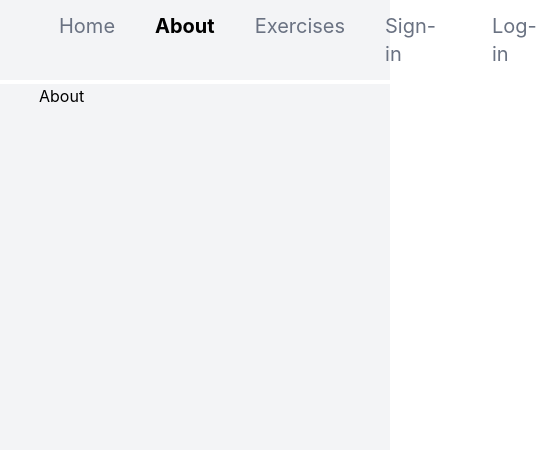
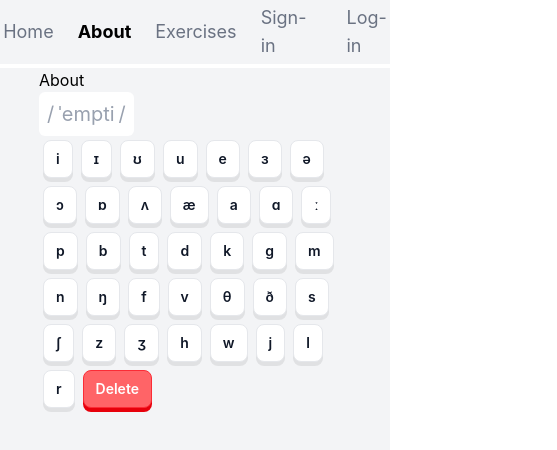
Before and after one commit to PepaHrebec/bak-frontend, a React (Vite) app: page /about in a window 390 px wide. Shown: the top 450 px of the page, 557 px wide, since content can reach past the window. Built offline with nearby package versions, Linux system fonts and the light colour scheme; a web font is replaced by a local one.

Commit message:
feat: minor tweaks

```diff
--- a/src/components/NavLink.tsx
+++ b/src/components/NavLink.tsx
@@ -16,7 +16,7 @@ const CreatedLinkComponent = createLink(BasicLinkComponent);
 export const NavLink: LinkComponent<typeof BasicLinkComponent> = (props) => {
   return (
     <CreatedLinkComponent
-      className="hover:text-black transition duration-500 ease-in-ou hover:bg-gray-200 px-5 py-3"
+      className="hover:text-black transition duration-500 ease-in-ou hover:bg-gray-200 px-3 py-1 md:px-5 md:py-3 flex flex-row justify-center items-center"
       preload={"intent"}
       activeProps={{
         className: "text-black font-bold",
@@ -24,7 +24,7 @@ export const NavLink: LinkComponent<typeof BasicLinkComponent> = (props) => {
       inactiveProps={{
         className: "text-gray-500",
       }}
-      activeOptions={{ exact: true }}
+      activeOptions={{ exact: false }}
       {...props}
     >
       {props.text}
--- a/src/components/buttons/Button.tsx
+++ b/src/components/buttons/Button.tsx
@@ -19,7 +19,7 @@ export const Button = ({
       {...props}
       disabled={disabled}
       className={cn(
-        "rounded-none font-bold text-white bg-green-500 px-3 py-1 hover:rounded-md hover:bg-green-600 active:bg-green-700 transition-all duration-200 hover:cursor-pointer flex flex-row items-center gap-2 min-w-[6rem]",
+        "font-bold text-white bg-green-500 px-3 py-1 rounded-sm hover:rounded-md hover:bg-green-600 active:bg-green-700 transition-all duration-200 hover:cursor-pointer flex flex-row items-center gap-2 min-w-[6rem]",
         buttonType === "warning"
           ? "bg-amber-400 hover:bg-amber-500 active:bg-amber-600"
           : "",
@@ -31,7 +31,7 @@ export const Button = ({
           : "",
         className,
         disabled
-          ? "bg-gray-300 text-gray-500 hover:rounded-none hover:bg-gray-300 hover:cursor-default"
+          ? "bg-gray-300 text-gray-500 hover:rounded-none hover:bg-gray-300 active:bg-gray-300 hover:cursor-default"
           : ""
       )}
     >
--- a/src/components/buttons/LogOutButton.tsx
+++ b/src/components/buttons/LogOutButton.tsx
@@ -4,7 +4,7 @@ export const LogOutButton = ({ ...props }: LogOutButton) => {
   return (
     <button
       {...props}
-      className="hover:text-white text-red-500 hover:cursor-pointer transition duration-500 ease-in-ou hover:bg-red-500 px-5 py-3"
+      className="hover:text-white text-red-500 hover:cursor-pointer transition duration-500 ease-in-ou hover:bg-red-500 md:px-5 md:py-3 px-3 py-1"
     >
       Log-out
     </button>
--- a/src/components/keyboard/Key.tsx
+++ b/src/components/keyboard/Key.tsx
@@ -20,7 +20,7 @@ export function Key({
         keyType === "delete"
           ? "text-white bg-red-400 border-red-500 hover:bg-red-500 shadow-outer-red"
           : " text-gray-900 bg-white hover:bg-gray-50 border-gray-200 shadow-outer",
-        "px-3 py-2 text-sm font-semibold border  rounded-lg m-1 transition duration-150  active:shadow-xs active:translate-y-[4px]"
+        "px-3 py-2 text-sm font-semibold border rounded-lg m-1 transition duration-75  active:shadow-xs active:translate-y-[4px]"
       )}
     >
       {value}
--- a/src/routes/__root.tsx
+++ b/src/routes/__root.tsx
@@ -21,7 +21,7 @@ function RootComponent() {
     <div className="h-[100vh] max-h-[100vh] bg-gray-100 flex flex-col items-center">
       <div className=" h-full flex flex-col">
         <div className="border-b-4 border-b-white w-[100vw] flex flex-row justify-center">
-          <nav className="flex justify-between text-xl w-[80vw]">
+          <nav className="flex justify-between text-lg md:text-xl md:w-[80vw]">
             <div className="flex flex-row">
               <NavLink to="/" text="Home" />
               <NavLink to="/about" text="About" />
--- a/src/routes/about.tsx
+++ b/src/routes/about.tsx
@@ -1,13 +1,32 @@
 import { createFileRoute } from "@tanstack/react-router";
+import Keyboard from "../components/keyboard";
+import { useState } from "react";
+import { cn } from "../utils/cn";
+import { UserWordDisplay } from "../components/UserWordDisplay";
 
 export const Route = createFileRoute("/about")({
   component: AboutComponent,
 });
 
 function AboutComponent() {
+  const [userWord, setUserWord] = useState("");
+
+  function letterClicked(e: React.MouseEvent<Element, MouseEvent>) {
+    const letter = (e.target as HTMLElement).innerText;
+    setUserWord((prev) => prev + letter);
+  }
+
+  function deleteLetter() {
+    if (userWord.length === 0) {
+      return;
+    }
+    setUserWord((prev) => prev.slice(0, prev.length - 1));
+  }
   return (
     <div className="">
       <h3>About</h3>
+      <UserWordDisplay userWord={userWord} />
+      <Keyboard clickLetterBtn={letterClicked} clickDeleteBtn={deleteLetter} />
     </div>
   );
 }
--- a/src/utils/functions.ts
+++ b/src/utils/functions.ts
@@ -16,6 +16,7 @@ export function handleExpiredCookie(
 ) {
   if (data && !data.loggedIn && user) {
     console.log("HIT");
+    console.log(data, data.loggedIn, user);
     setValue(undefined);
   }
 }
```
